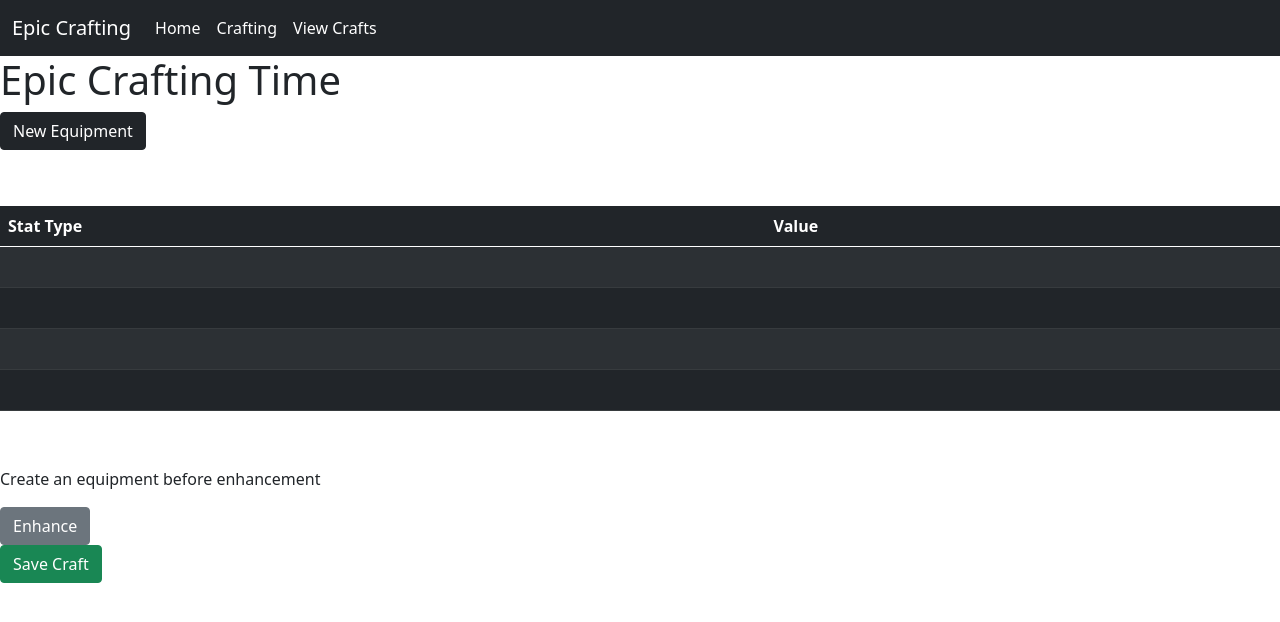
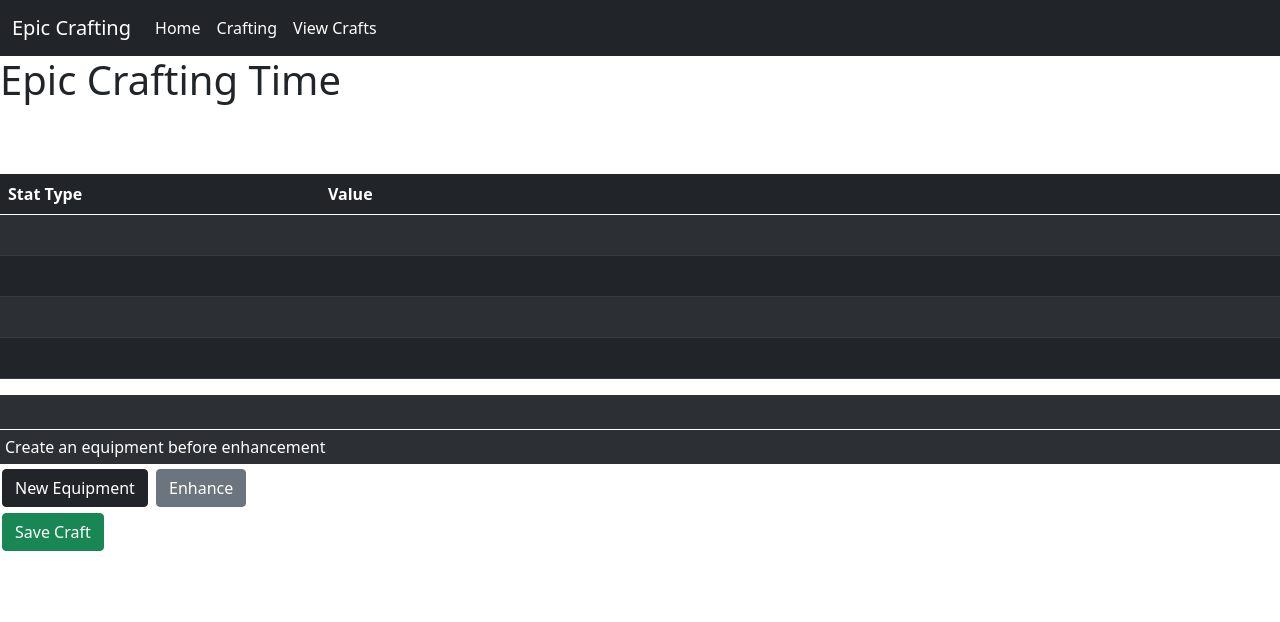
Before and after one commit to ErnestC30/Crafting-Sim, a Flask app: page /crafting in a window 1280 px wide. Shown: the top 622 px of the page. Run offline with Flask 2, Linux system fonts and the light colour scheme; lists and menus that the app fills with data are empty.

Commit message:
craft.css and craft_equipment.css added

```diff
--- /dev/null
+++ b/static/craft_equipment.css
@@ -0,0 +1,22 @@
+#image {
+    padding-left: 2px;
+    padding-top: 20px;
+    padding-bottom: 2px
+}
+
+button {
+    margin: 2px;
+    margin-top: 4px;
+}
+
+table {
+    padding-bottom: 2px;
+}
+
+p {
+    margin-top: 1px;
+    margin-bottom: 1px;
+    padding: 5px;
+    background-color: #2c3034;
+    color: white
+}
--- a/templates/crafting.html
+++ b/templates/crafting.html
@@ -3,6 +3,7 @@
 {% block head %}
 <script src="{{ url_for('static', filename='craft_equipment.js') }}"> </script>
 <script src="{{ url_for('static', filename='save_equipment.js') }}"> </script>
+<link rel="stylesheet" href="{{ url_for('static', filename='craft_equipment.css') }}">
 {% endblock %}
 {% block content %}
 <!--
@@ -16,12 +17,15 @@ Sessions to hold stats through refreshes?
 JAVASCRIPT TO HANDLE THE CRAFTING PART??
 -->
 <h1>Epic Crafting Time</h1>
-<!--Create a new equipment object when the 'New Equipment' button is clicked.-->
-<button type="button" class="btn btn-dark" onclick="craft()">New Equipment</button>
-<p></p>
+<div id="image">
   <img id="display_type" src="../static/images/empty.PNG" alt='Equipment Type'>
+</div>
 <!--Table to display stats and values.-->
 <table class="table table-striped table-dark">
+  <colgroup>
+    <col width=25%>
+    <col width=75%>
+  </colgroup>
   <thead>
     <tr>
       <th scope="col">Stat Type</th>
@@ -49,6 +53,10 @@ JAVASCRIPT TO HANDLE THE CRAFTING PART??
 </table>
 <p id='typeEnhancement'>&nbsp;</p>
 <p id='numEnhancement'>Create an equipment before enhancement</p>
+
+<div class="buttons">
+  <!--Create a new equipment object when the 'New Equipment' button is clicked.-->
+  <button type="button" class="btn btn-dark" onclick="craft()">New Equipment</button>
   <!--Upgrade the equipment object when 'Enhance' button is clicked.-->
   <button type="button" class="btn btn-secondary" onclick="enhance()">Enhance</button>
   <!--Save the equipment into database-->
@@ -56,4 +64,5 @@ JAVASCRIPT TO HANDLE THE CRAFTING PART??
   <form method="POST">
     <button type="button" class="btn btn-success" onclick="save()">Save Craft</button>
   </form>
+</div>
 {% endblock %}
```
Also changed, not shown: static/crafts.css (added, +30 -0 lines), templates/crafts.html (+4 -3 lines), equip.sqlite3. Lines whose indentation alone changed are shown as unchanged.
